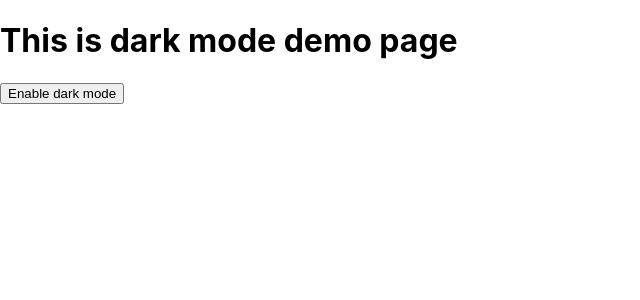
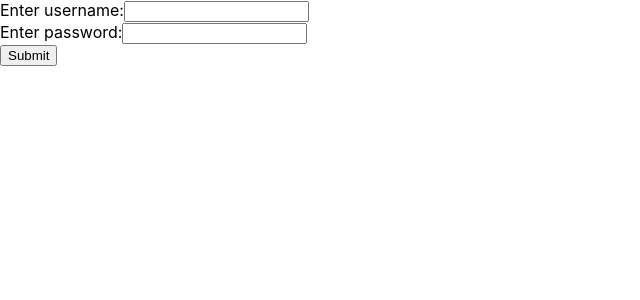
Before and after one commit to atul-1602/training_Delta6Labs, a React (Create React App) app in the folder React-JS/: page /contact in a window 1280 px wide. Shown: the top 300 px of the page, without its empty margins (0-640 px from the left). Built offline with nearby package versions, Linux system fonts and the light colour scheme.

Commit message:
username and password through ContextAPI

```diff
--- a/React-JS/src/App.js
+++ b/React-JS/src/App.js
@@ -11,6 +11,8 @@ import About from './routing/About';
 import Contact from './routing/Contact';
 import Navbar from './routing/Navbar';
 import DarkMode from './components/DarkMode';
+
+import UserContext from './contextAPI/UserContext';
 function App() {
   return (
     <>
@@ -29,7 +31,9 @@ function App() {
     </Router> */}
 
     {/* Dark mode Component */}
-    <DarkMode/>
+    {/* <DarkMode/> */}
+
+    <UserContext/>
     </>
 
   );
--- /dev/null
+++ b/React-JS/src/contextAPI/UserContext.js
@@ -0,0 +1,17 @@
+import React,{createContext} from 'react'
+import UserReciever from './UserReciever'
+export const User=createContext();
+const UserContext = () => {
+    const userInfo={
+        username:"atul",
+        password:"12345"
+    }
+  return (
+
+    <User.Provider value={userInfo}>
+       <UserReciever />
+    </User.Provider>
+  )
+}
+
+export default UserContext
--- /dev/null
+++ b/React-JS/src/contextAPI/UserReciever.js
@@ -0,0 +1,58 @@
+import React, { useContext, useState } from 'react';
+import { User } from "./UserContext";
+
+const UserReciever = () => {
+  const userInfo = useContext(User);
+  const [inputUsername, setInputUsername] = useState("");
+  const [inputPassword, setInputPassword] = useState("");
+  const [isLogin, setIsLogin] = useState(false);
+
+  const handleChangeUsername = (e) => {
+    setInputUsername(e.target.value);
+  };
+
+  const handleChangePassword = (e) => {
+    setInputPassword(e.target.value);
+  };
+
+  const handleSubmit = (e) => {
+    e.preventDefault();
+    if (inputUsername === userInfo.username && inputPassword === userInfo.password) {
+      setIsLogin(true);
+    }
+    setInputUsername("");
+    setInputPassword("");
+  };
+
+  return (
+    <>
+      {isLogin ? (
+        <>
+          <h1>Username: {userInfo.username}</h1>
+          <h1>Password: {userInfo.password}</h1>
+          <button onClick={() => setIsLogin(false)}>Logout</button>
+        </>
+      ) : (
+        <form onSubmit={handleSubmit}>
+          <label>Enter username:</label>
+          <input
+            type="text"
+            value={inputUsername}
+            onChange={handleChangeUsername}
+          />
+          <br/>
+          <label>Enter password:</label>
+          <input
+            type="password"
+            value={inputPassword}
+            onChange={handleChangePassword}
+          />
+          <br/>
+          <button type="submit">Submit</button>
+        </form>
+      )}
+    </>
+  );
+};
+
+export default UserReciever;
```
Also changed, not shown: 1 other file (tests, documents, lock files or other folders).
